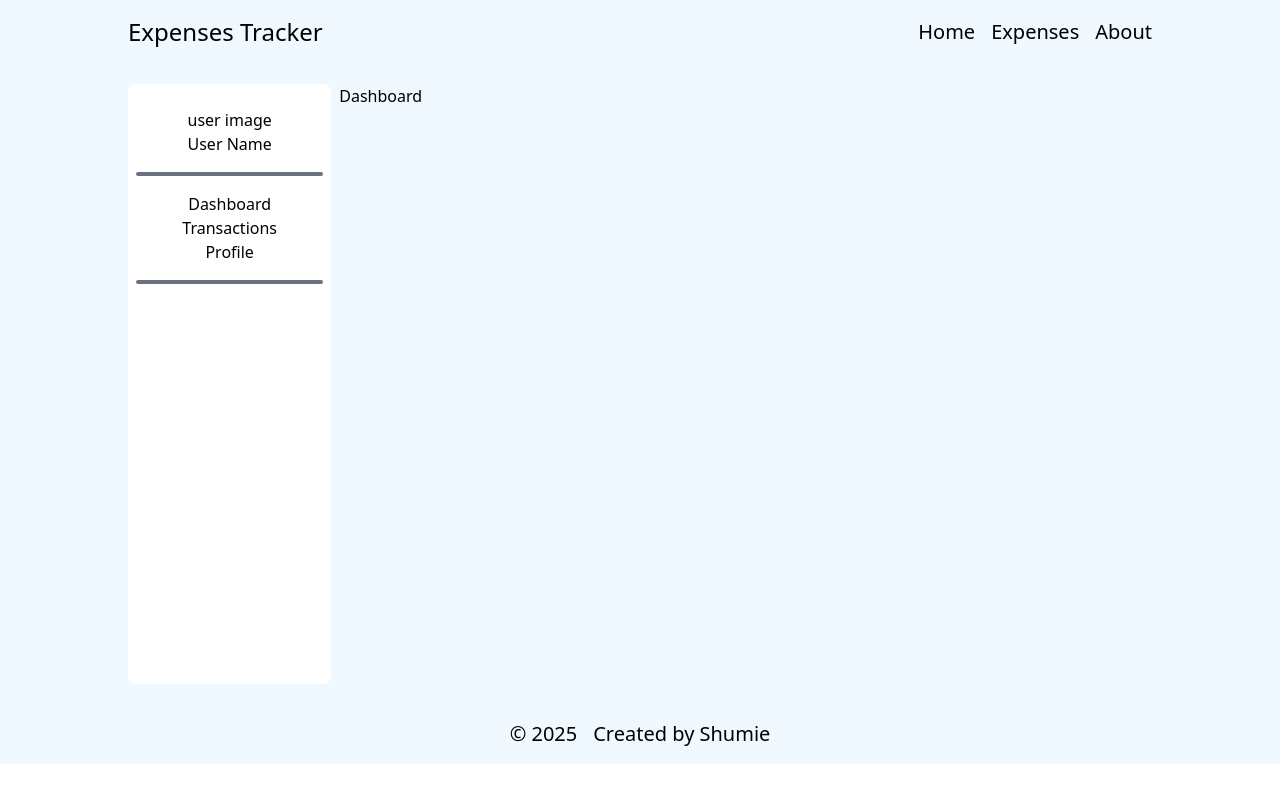
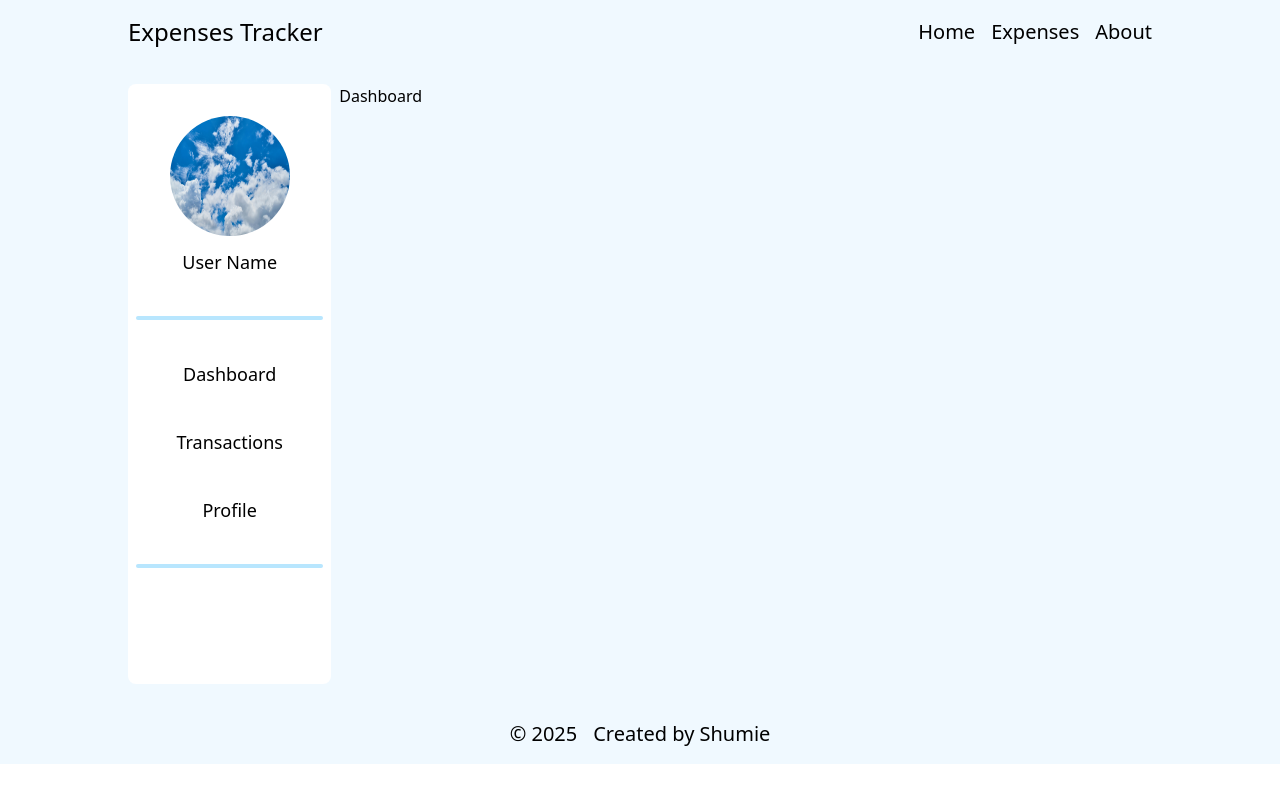
Before and after one commit to Shumieb/ExpensesTracker, a React (Vite) app: page /expenses in a window 1280 px wide. Built offline with nearby package versions, Linux system fonts and the light colour scheme.

Commit message:
completed expenses sidebar

```diff
--- a/src/components/expensesSideBar.tsx
+++ b/src/components/expensesSideBar.tsx
@@ -1,27 +1,51 @@
-import { Link } from "react-router"
+import { Link, useLocation } from "react-router"
+import img from "../assets/imgs/placeholder2.jpg"
 
 const ExpensesSideBar = () => {
+
+    let location = useLocation()
+
     return (
         <section className="w-[20%] bg-white rounded-lg text-center py-6 px-2">
-            <section>
-                <p>user image</p>
-                <p>User Name</p>
+            <section className="px-2 py-2">
+                <img src={img} alt="user-img"
+                    className="rounded-full mx-auto w-30 h-30 object-fill"
+                />
+                <p className="mt-3 text-lg">User Name</p>
             </section>
-            <div className="bg-gray-500 py-0.5 rounded-2xl my-4"></div>
+            <div className="bg-sky-200 py-0.5 rounded-2xl my-8"></div>
             <section>
                 <ul>
-                    <li>
-                        <Link to="/expenses/">Dashboard</Link>
+                    <li className="mb-6">
+                        <Link
+                            to="/expenses/"
+                            className={(location.pathname == "/expenses/") ?
+                                "expenses-link-active" :
+                                "expenses-link-inactive"
+                            }
+                        >Dashboard</Link>
                     </li>
-                    <li>
-                        <Link to="/expenses/transactions">Transactions</Link>
+                    <li className="mb-6">
+                        <Link
+                            to="/expenses/transactions"
+                            className={(location.pathname == "/expenses/transactions") ?
+                                "expenses-link-active" :
+                                "expenses-link-inactive"
+                            }
+                        >Transactions</Link>
                     </li>
-                    <li>
-                        <Link to="/expenses/profile">Profile</Link>
+                    <li className="mb-6">
+                        <Link
+                            to="/expenses/profile"
+                            className={(location.pathname == "/expenses/profile") ?
+                                "expenses-link-active" :
+                                "expenses-link-inactive"
+                            }
+                        >Profile</Link>
                     </li>
                 </ul>
             </section>
-            <div className="bg-gray-500 py-0.5 rounded-2xl my-4"></div>
+            <div className="bg-sky-200 py-0.5 rounded-2xl my-8"></div>
         </section>
     )
 }
--- a/src/components/header.tsx
+++ b/src/components/header.tsx
@@ -1,27 +1,27 @@
-import { Link } from "react-router"
+import { NavLink } from "react-router"
 
 const Header = () => {
     return (
         <header className="flex justify-between items-center w-[80%] mx-auto py-4 mb-5">
-            <Link to="/" className="text-2xl hover:underline decoration-pink-900">Expenses Tracker</Link>
+            <NavLink to="/" className="text-2xl hover:underline decoration-sky-900">Expenses Tracker</NavLink>
             <ul className="flex justify-between items-center gap-4 text-xl">
                 <li>
-                    <Link
+                    <NavLink
                         to="/"
-                        className="hover:underline decoration-pink-900"
-                    >Home</Link>
+                        className="hover:underline decoration-sky-900"
+                    >Home</NavLink>
                 </li>
                 <li>
-                    <Link
+                    <NavLink
                         to="/expenses"
-                        className="hover:underline decoration-pink-900"
-                    >Expenses</Link>
+                        className="hover:underline decoration-sky-900"
+                    >Expenses</NavLink>
                 </li>
                 <li>
-                    <Link
+                    <NavLink
                         to="/about"
-                        className="hover:underline decoration-pink-900"
-                    >About</Link>
+                        className="hover:underline decoration-sky-900"
+                    >About</NavLink>
                 </li>
             </ul>
         </header>
--- a/src/index.css
+++ b/src/index.css
@@ -1 +1,11 @@
 @import "tailwindcss";
+
+
+/** expenses side bar styles**/
+.expenses-link-active {
+    @apply bg-sky-900 text-white mx-auto block py-2 text-lg rounded-xl w-[80%]
+}
+
+.expenses-link-inactive {
+    @apply text-black mx-auto block py-2 text-lg rounded-xl w-[80%]
+}
```
Also changed, not shown: src/assets/imgs/placeholder.jpg (added), src/assets/imgs/placeholder2.jpg (added).
